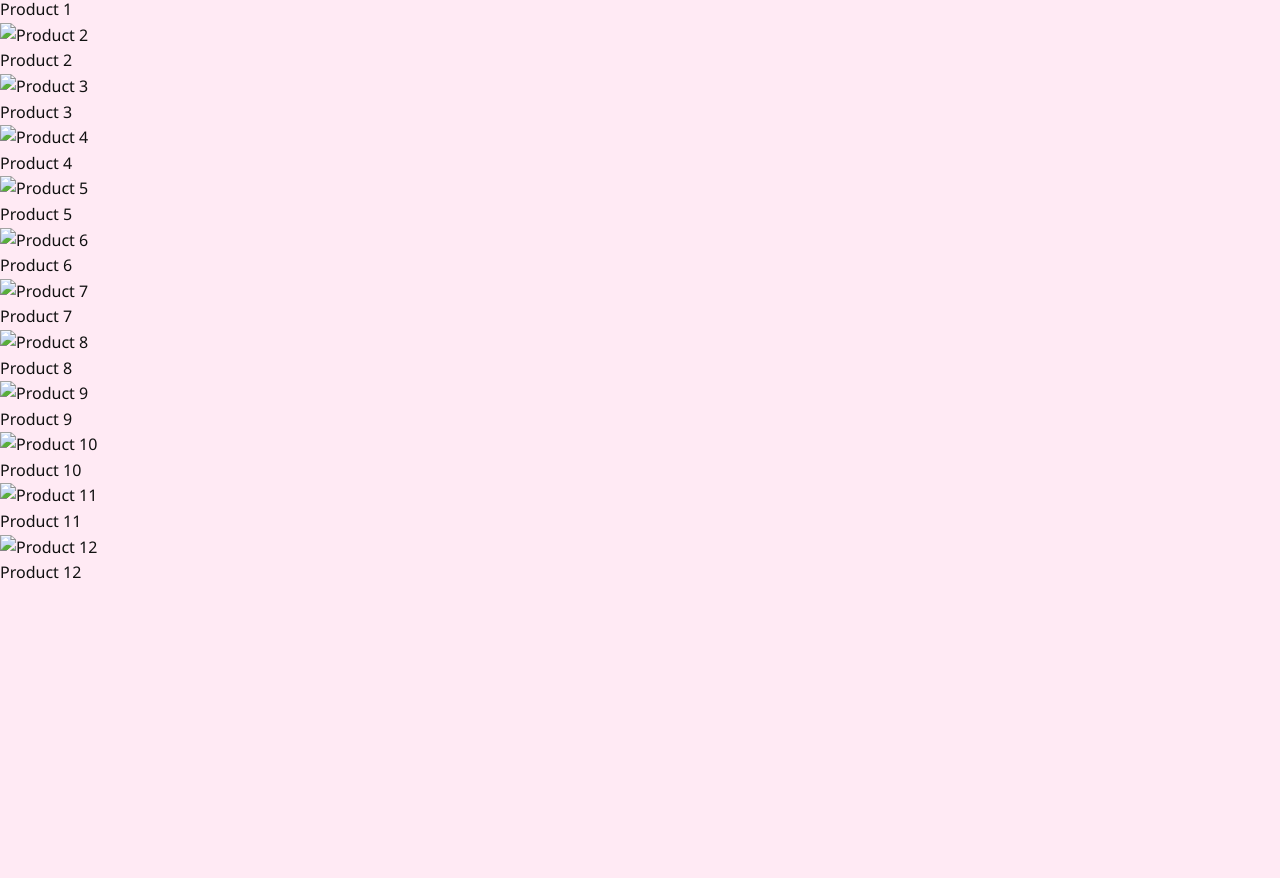
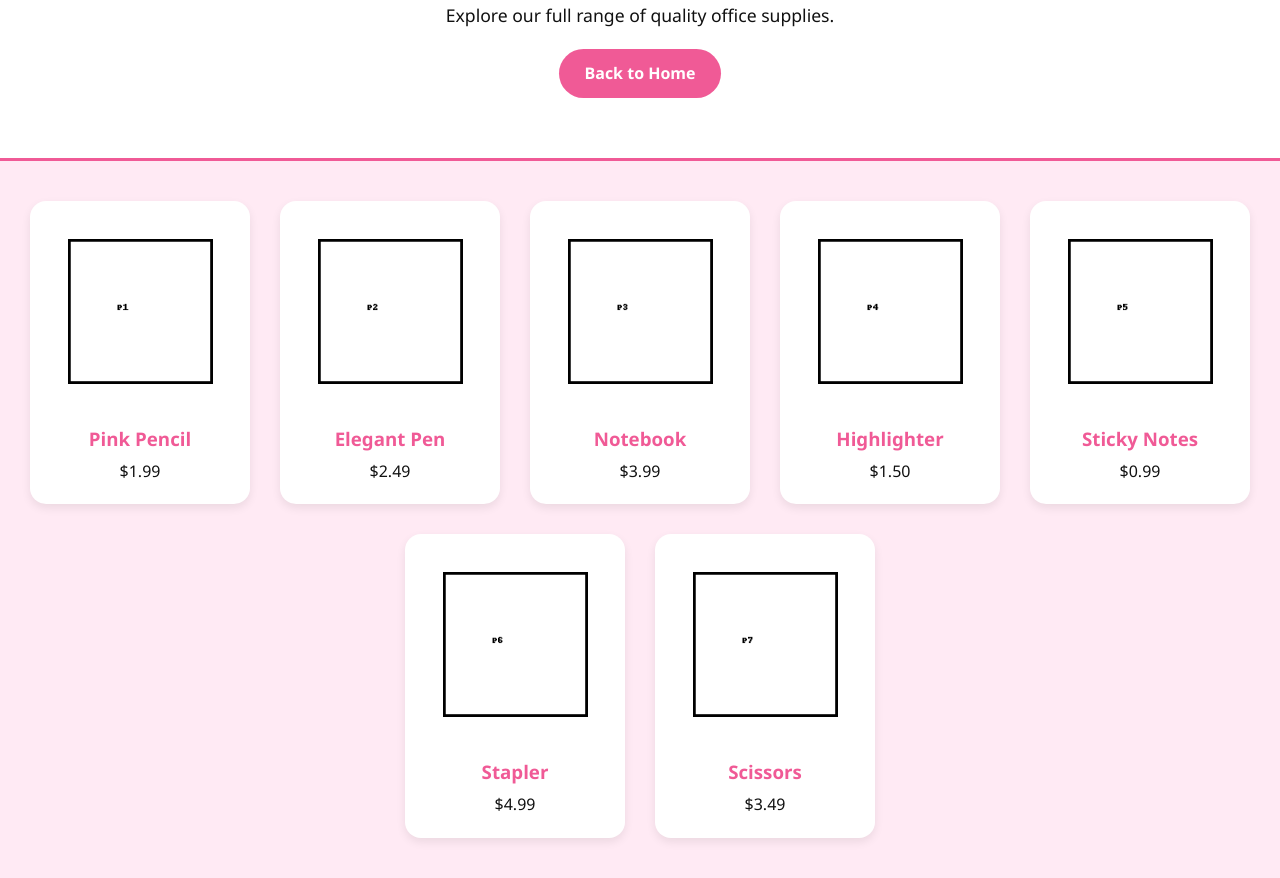
Before and after one commit to emiskopje/emi.github.io, a plain HTML site: page products.html in a window 1280 px wide. Shown: the part 261-1139 px from the top of the page. Before the commit the page ends 847 px from the top, so only its background shows below. Drawn offline with Linux system fonts and the light colour scheme.

Commit message:
Update products.html

```diff
--- a/products.html
+++ b/products.html
@@ -1,77 +1,54 @@
-
 <!DOCTYPE html>
-<html>
+<html lang="en">
 <head>
-    <title>All Products - EMI</title>
-    <link rel="stylesheet" href="style.css">
+  <meta charset="UTF-8" />
+  <meta name="viewport" content="width=device-width, initial-scale=1.0"/>
+  <title>All Products – EMI</title>
+  <link rel="stylesheet" href="style.css" />
 </head>
 <body>
   <header>
-        <img src="images/logo.png" alt="Logo" class="logo">
-        <h1>All Office Supplies</h1>
+    <div class="container">
+      <img src="logo.png" alt="EMI Logo" class="logo" />
+      <h1>All EMI Products</h1>
+      <p>Explore our full range of quality office supplies.</p>
+      <a href="index.html" class="btn">Back to Home</a>
+    </div>
   </header>
-    <div class="container">
 
-        <div class="product">
-            <img src="images/product1.png" alt="Product 1">
-            <p>Product 1</p>
+  <main class="products">
+    <div class="product-grid">
+      <div class="product-card">
+        <img src="product1.png" alt="Product 1">
+        <h3>Pink Pencil</h3>
+        <p>$1.99</p>
       </div>
-
-        <div class="product">
-            <img src="images/product2.png" alt="Product 2">
-            <p>Product 2</p>
+      <div class="product-card">
+        <img src="product2.png" alt="Product 2">
+        <h3>Elegant Pen</h3>
+        <p>$2.49</p>
       </div>
-
-        <div class="product">
-            <img src="images/product3.png" alt="Product 3">
-            <p>Product 3</p>
+      <div class="product-card">
+        <img src="product3.png" alt="Product 3">
+        <h3>Notebook</h3>
+        <p>$3.99</p>
       </div>
-
-        <div class="product">
-            <img src="images/product4.png" alt="Product 4">
-            <p>Product 4</p>
+      <div class="product-card">
+        <img src="product4.png" alt="Product 4">
+        <h3>Highlighter</h3>
+        <p>$1.50</p>
       </div>
-
-        <div class="product">
-            <img src="images/product5.png" alt="Product 5">
-            <p>Product 5</p>
+      <div class="product-card">
+        <img src="product5.png" alt="Product 5">
+        <h3>Sticky Notes</h3>
+        <p>$0.99</p>
       </div>
-
-        <div class="product">
-            <img src="images/product6.png" alt="Product 6">
-            <p>Product 6</p>
+      <div class="product-card">
+        <img src="product6.png" alt="Product 6">
+        <h3>Stapler</h3>
+        <p>$4.99</p>
       </div>
-
-        <div class="product">
-            <img src="images/product7.png" alt="Product 7">
-            <p>Product 7</p>
-        </div>
-
-        <div class="product">
-            <img src="images/product8.png" alt="Product 8">
-            <p>Product 8</p>
-        </div>
-
-        <div class="product">
-            <img src="images/product9.png" alt="Product 9">
-            <p>Product 9</p>
-        </div>
-
-        <div class="product">
-            <img src="images/product10.png" alt="Product 10">
-            <p>Product 10</p>
-        </div>
-
-        <div class="product">
-            <img src="images/product11.png" alt="Product 11">
-            <p>Product 11</p>
-        </div>
-
-        <div class="product">
-            <img src="images/product12.png" alt="Product 12">
-            <p>Product 12</p>
-        </div>
-
-    </div>
-</body>
-</html>
+      <div class="product-card">
+        <img src="product7.png" alt="Product 7">
+        <h3>Scissors</h3>
+        <p>$3.49</p>
```
Lines whose indentation alone changed are shown as unchanged.
